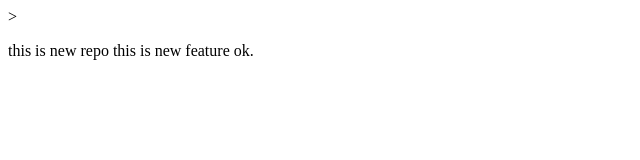
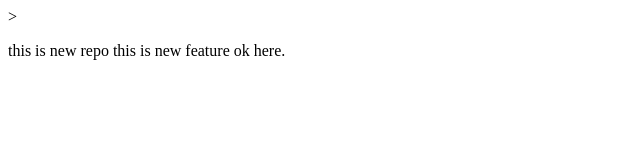
Before and after one commit to deeptishetty143/localrepo, a plain HTML site: page index.html in a window 1280 px wide. Shown: the full height of the page, 0-640 px from the left. Drawn offline with Linux system fonts and the light colour scheme.

Commit message:
add new features

```diff
--- a/index.html
+++ b/index.html
@@ -1,4 +1,4 @@
 ><P>
     this is new repo
-    this is new feature ok.
+    this is new feature ok here.
 </P>
```
